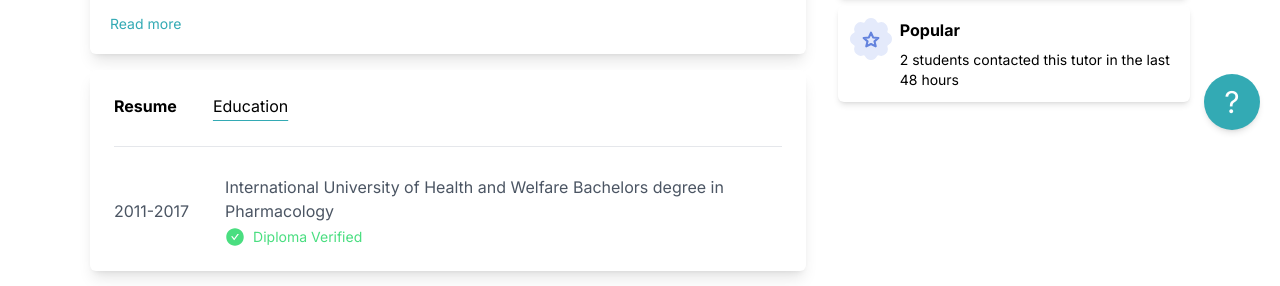
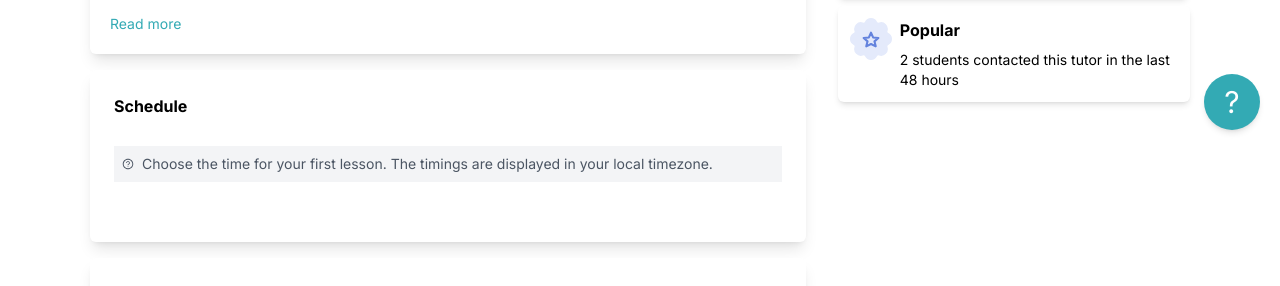
Before and after one commit to mdfaizanahmed786/preply-website, a Next.js app: page / in a window 1280 px wide. Shown: the part 650-936 px from the top of the page. Built offline with nearby package versions, Linux system fonts and the light colour scheme.

Commit message:
ui: added schedule section v-1

```diff
--- a/components/MainBody/MainBody.tsx
+++ b/components/MainBody/MainBody.tsx
@@ -7,6 +7,7 @@ import MoreInstructors from './MoreInstructors/MoreInstructors'
 import AboutTutor from '../HeroSection/AboutTutor'
 import MoreTutors from './MoreTutors/MoreTutors'
 import Goals from './MoreTutors/Goals'
+import Schedule from './Schedule/Schedule'
 interface MainBody{}
 
 const MainBody: React.FC<MainBody> = () => {
@@ -17,6 +18,7 @@ const MainBody: React.FC<MainBody> = () => {
       <div className="flex flex-col gap-9">
         <div className="flex flex-col gap-4">
           <Tutor />
+          <Schedule/>
           <Resume />
           <Subjects />
         </div>
--- /dev/null
+++ b/components/MainBody/Schedule/Schedule.tsx
@@ -0,0 +1,28 @@
+import React from "react";
+import { AiOutlineQuestionCircle } from "react-icons/ai";
+
+interface Schedule {}
+
+const Schedule: React.FC<Schedule> = () => {
+  return (
+    <div className="flex flex-col gap-7 p-6 bg-white shadow-lg rounded-md ">
+      <div>
+        <p className="font-bold">Schedule</p>
+      </div>
+      <div className="flex flex-col gap-3">
+        <div className="bg-gray-100 p-2 flex gap-2 items-center">
+          <AiOutlineQuestionCircle className="h-3 w-3 text-gray-600" />
+          <p className="text-gray-600 text-sm">
+            Choose the time for your first lesson. The timings are displayed in
+            your local timezone.
+          </p>
+        </div>
+        <div></div>
+        <div></div>
+        <div></div>
+      </div>
+    </div>
+  );
+};
+
+export default Schedule;
```
